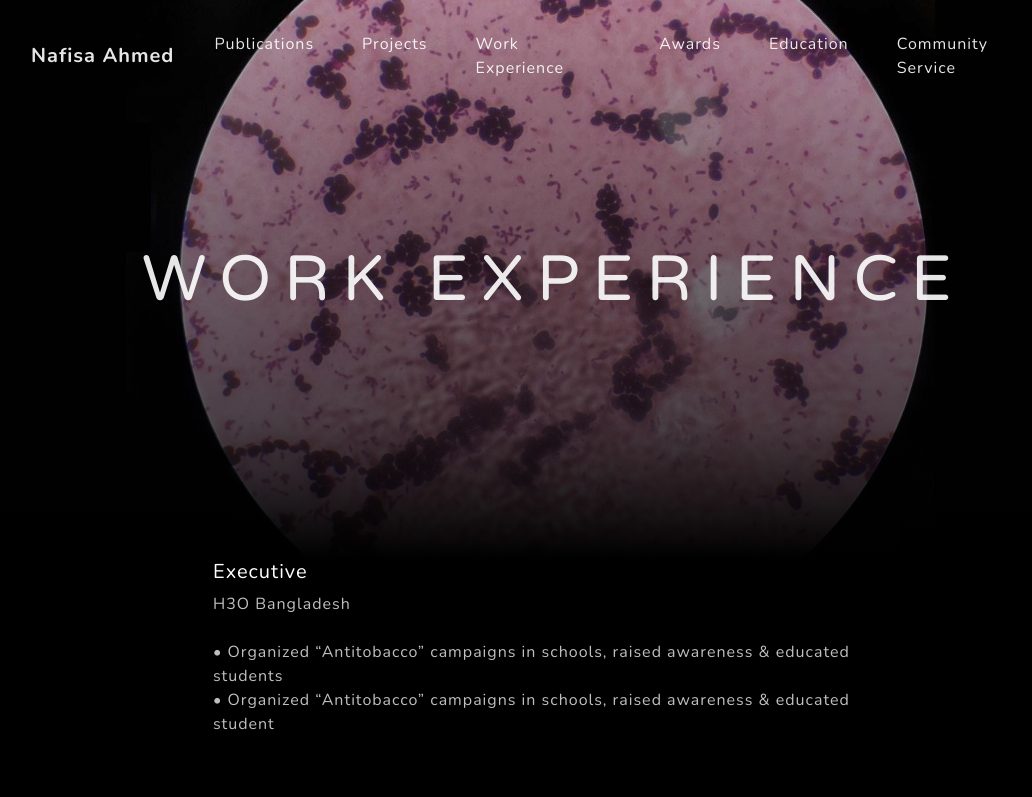
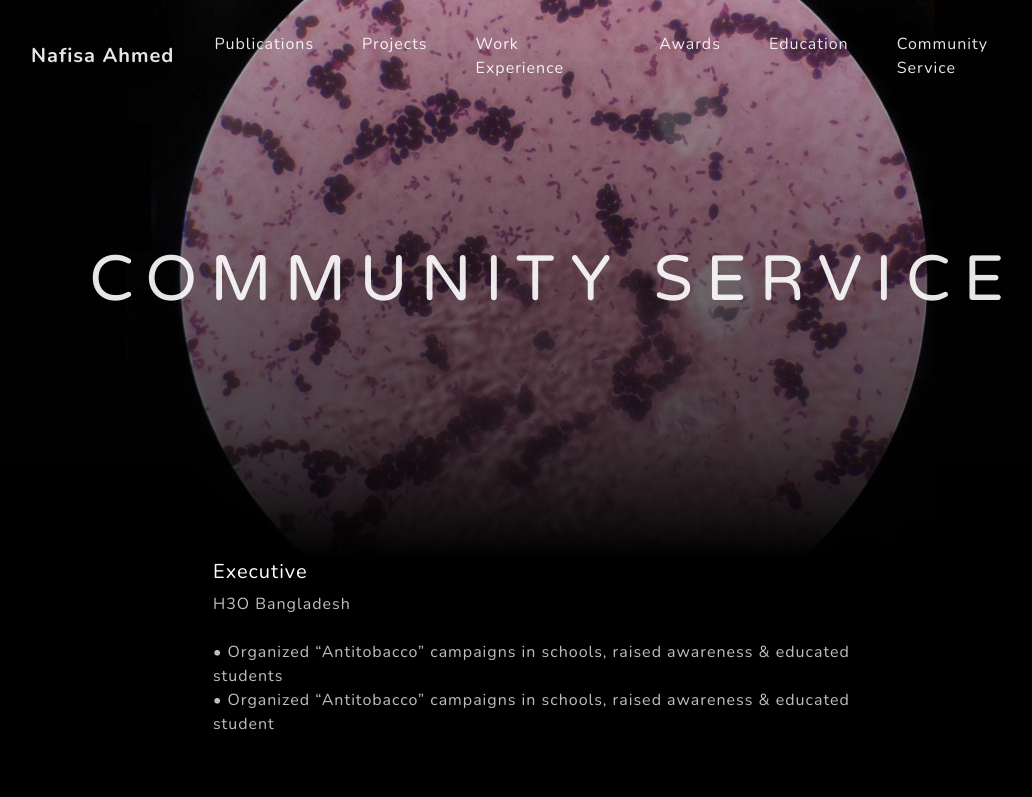
Before and after one commit to nafisaahmednas/nafisaahmednas.github.io, a plain HTML site: page communityservice.html in a window 1280 px wide. Shown: the top 797 px of the page, without its empty margins (87-1119 px from the left). Drawn offline with nearby package versions, Linux system fonts and the light colour scheme.

Commit message:
Update communityservice.html

```diff
--- a/communityservice.html
+++ b/communityservice.html
@@ -51,7 +51,7 @@
             <div class="container px-4 px-lg-5 d-flex h-100 align-items-center justify-content-center">
                 <div class="d-flex justify-content-center">
                     <div class="text-center">
-                        <h1 class="mx-auto my-0 text-uppercase">Work Experience</h1>
+                        <h1 class="mx-auto my-0 text-uppercase">Community Service</h1>
 
                     </div>
                 </div>
```
